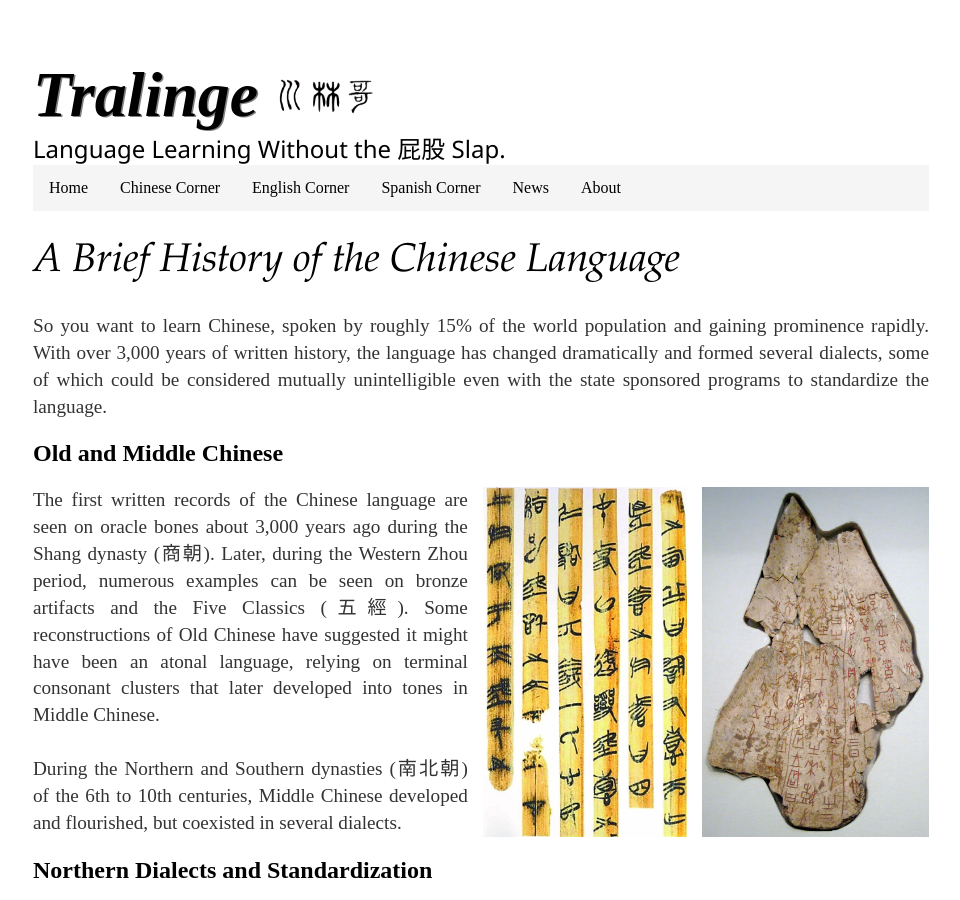
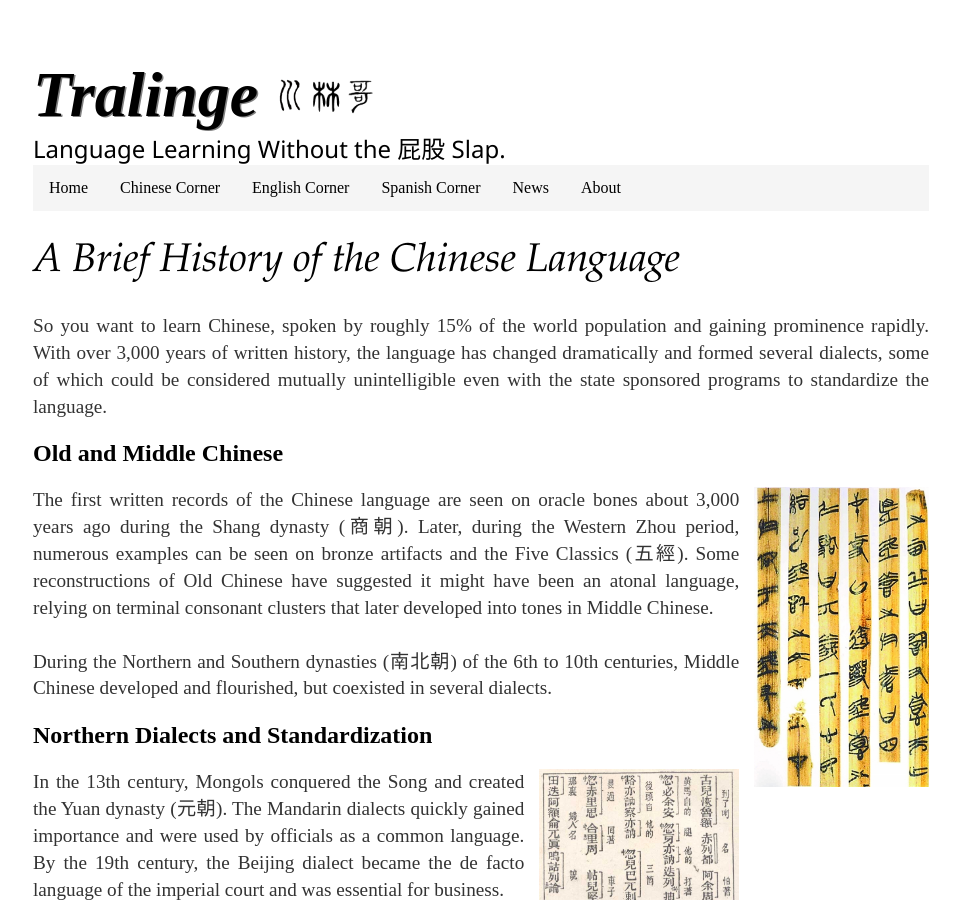
Before and after one commit to Tralinge/tralinge.github.io, a Jekyll site: the page built from chinese_corner/history_of_chinese.html, in a window 1280 px wide and 900 px high. Shown: the whole window, without its empty margins (159-1119 px from the left). Built offline with Jekyll 4.4.1, drawn with Linux system fonts in a browser that asks for light colours.

Commit message:
Update history_of_chinese.html

```diff
--- a/chinese_corner/history_of_chinese.html
+++ b/chinese_corner/history_of_chinese.html
@@ -10,8 +10,7 @@
   the language. </p>
 
 <h2>Old and Middle Chinese</h2>
-<p><img class="rfimg" src="/media/cc/shang_oracle.jpg" style="height:350px; margin-left:15px;">
-  <img class="rfimg" src="/media/cc/poetry manuscript.jpg" alt="poetry manuscript" style="height:350px;margin-left:15px;">
+<p><img class="rfimg" src="/media/cc/poetry manuscript.jpg" alt="poetry manuscript" style="height:300px;margin-left:15px;">
   The first written records of the Chinese language are seen on oracle bones about 3,000 years ago during the
   Shang dynasty (商朝). Later, during the Western Zhou period, numerous examples can be seen on bronze artifacts
   and the Five Classics (五經). Some reconstructions of Old Chinese have suggested it might have been an atonal
```
